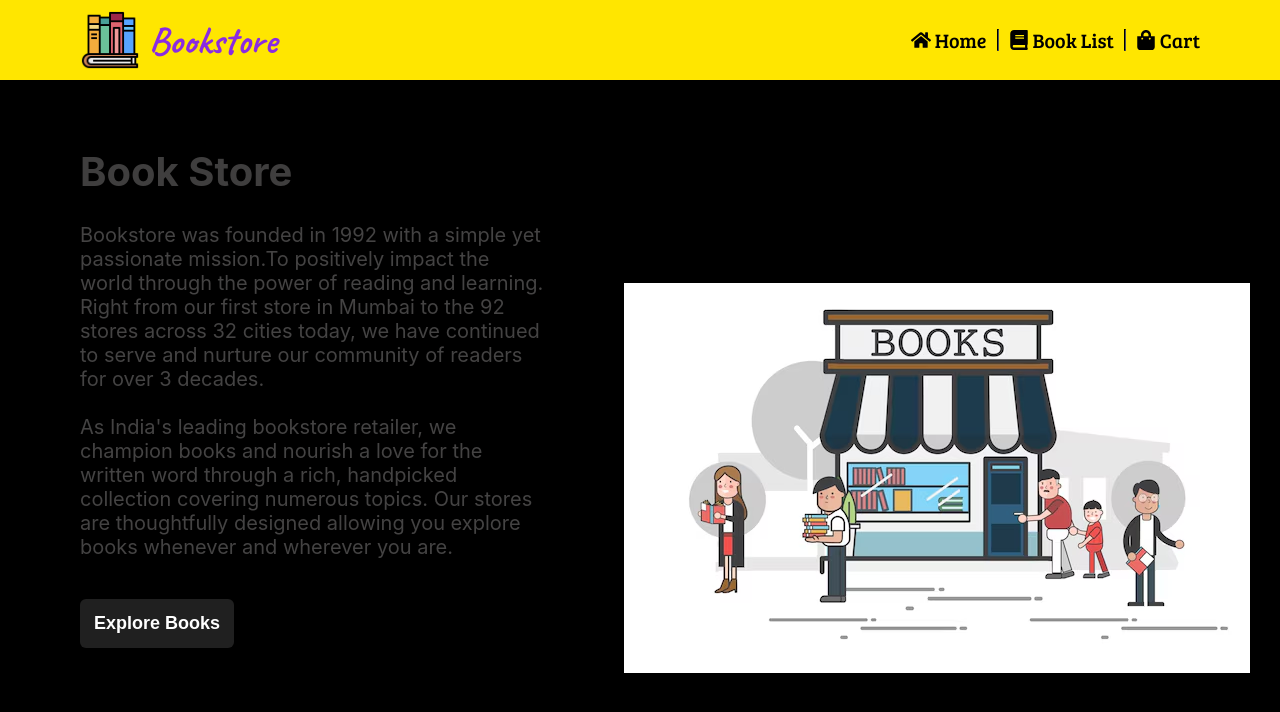
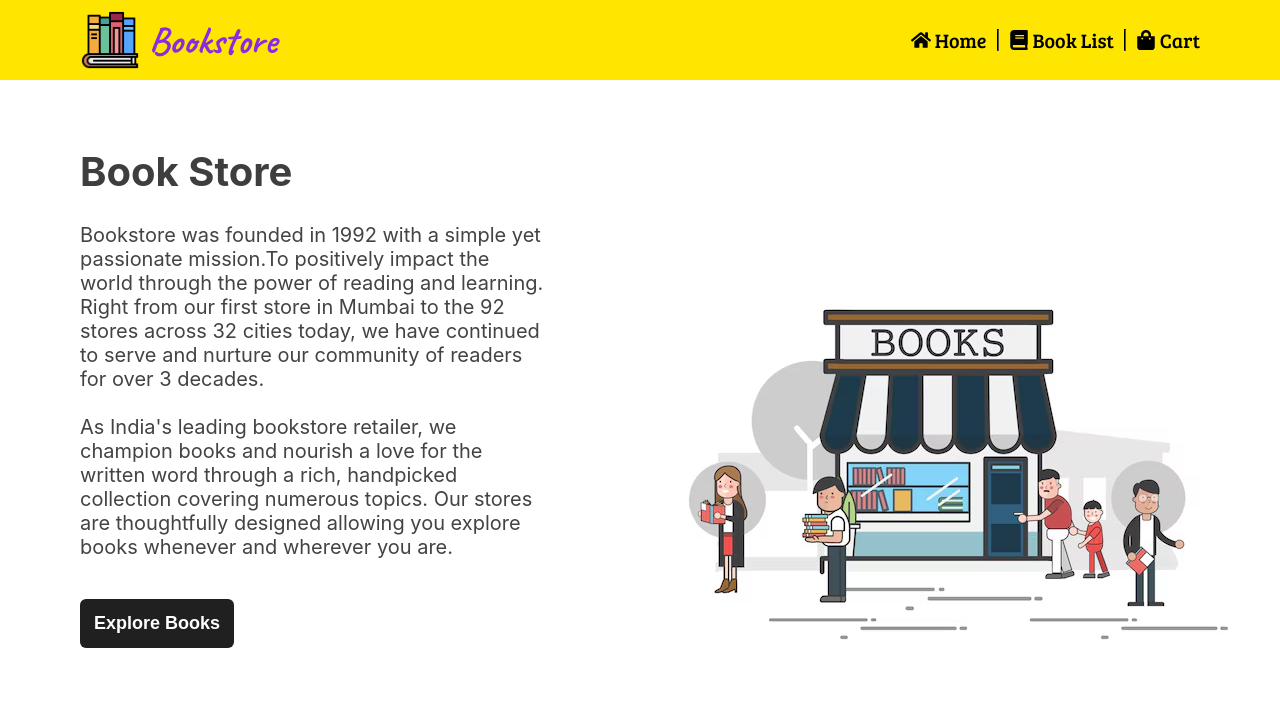
Before and after one commit to Prem324/Prems_Bookstore_App, a React (Create React App) app: page / in a window 1280 px wide. Shown: the top 712 px of the page. Built offline with nearby package versions, Linux system fonts and the light colour scheme.

Commit message:
Completed

```diff
--- a/src/components/Home/index.css
+++ b/src/components/Home/index.css
@@ -3,7 +3,7 @@
   flex-direction: row;
   justify-content: center;
   align-items: center;
-  background-color: #000000;
+  background-color: #ffffff;
 }
 .home-container {
   padding: 20px 40px;
```
